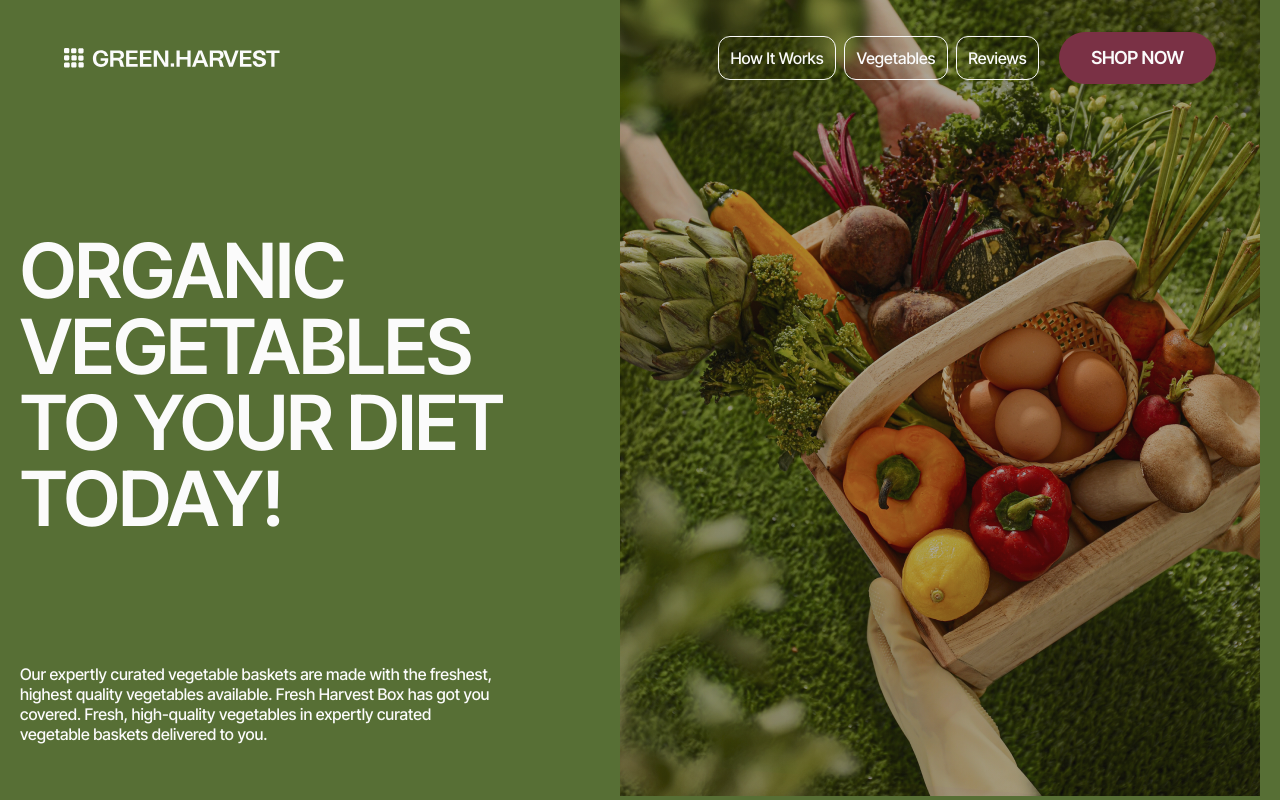
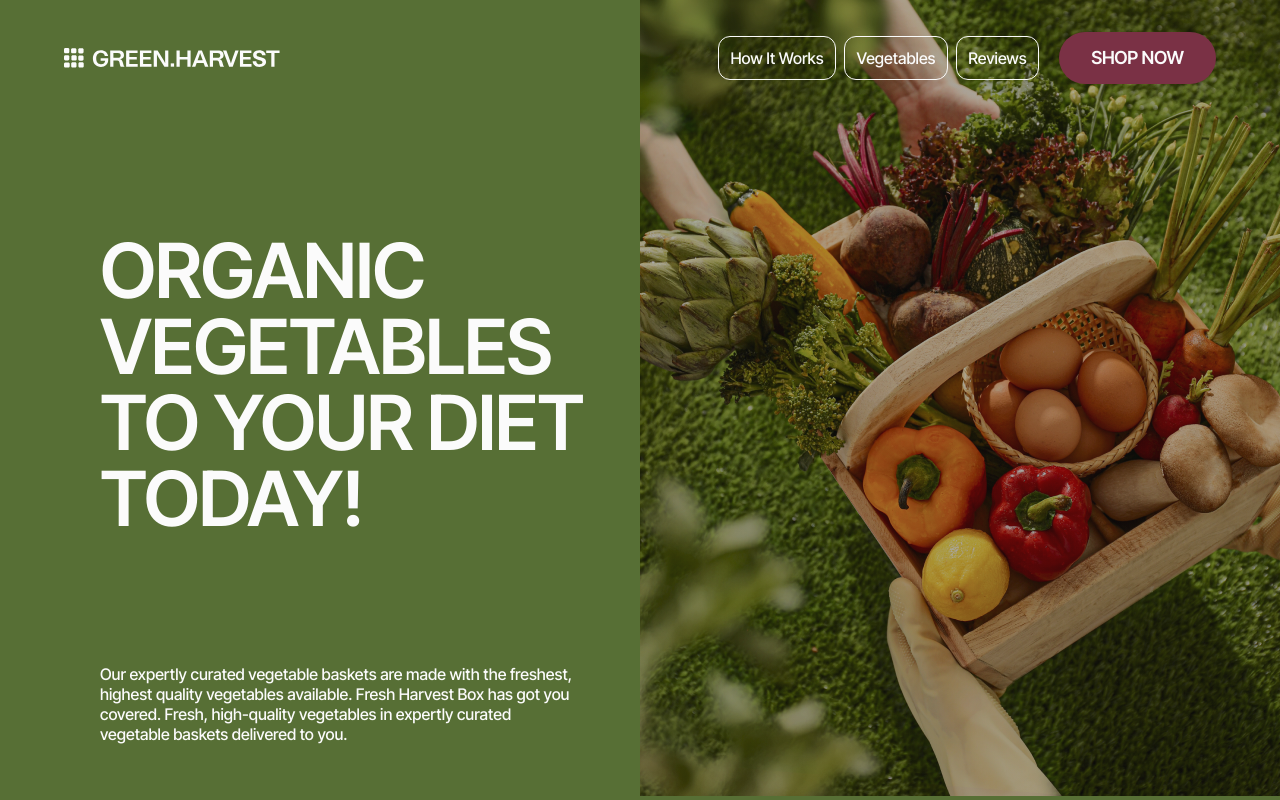
Before and after one commit to aylin1080p/greenharvest, a website built with Vite: page index.html in a window 1280 px wide. Shown: the top 800 px of the page. Built offline with nearby package versions, Linux system fonts and the light colour scheme.

Commit message:
fix: remove desktop right gap on hero image

```diff
--- a/css/hero.css
+++ b/css/hero.css
@@ -71,9 +71,15 @@
   min-height: 796px;
   display: grid;
   grid-template-columns: 504px 640px;
-  justify-content: space-between;
   column-gap: 36px;
   align-items: start;
+}
+
+@media (min-width: 1280px) {
+  .hero .container {
+    padding-left: 100px;
+    padding-right: 0;
+  }
 }
 
 .hero__content {
```
